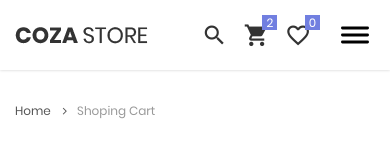
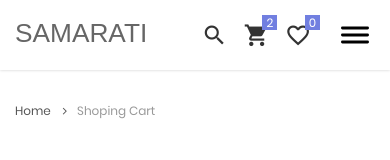
Before and after one commit to alhajisambo123/sama, a plain HTML site: page shoping-cart.html in a window 390 px wide. Shown: the top 160 px of the page. Drawn offline with Linux system fonts and the light colour scheme; a web font is replaced by a local one.

Commit message:
Update shoping-cart.html

```diff
--- a/shoping-cart.html
+++ b/shoping-cart.html
@@ -125,9 +125,9 @@
 		<!-- Header Mobile -->
 		<div class="wrap-header-mobile">
 			<!-- Logo moblie -->
-			<div class="logo-mobile">
-				<a href="index.html"><img src="images/icons/logo-01.png" alt="IMG-LOGO"></a>
-			</div>
+			 <div class="logo-mobile">
+            <h3>SAMARATI</h3>
+            </div>
 
 			<!-- Icon header -->
 			<div class="wrap-icon-header flex-w flex-r-m m-r-15">
```
